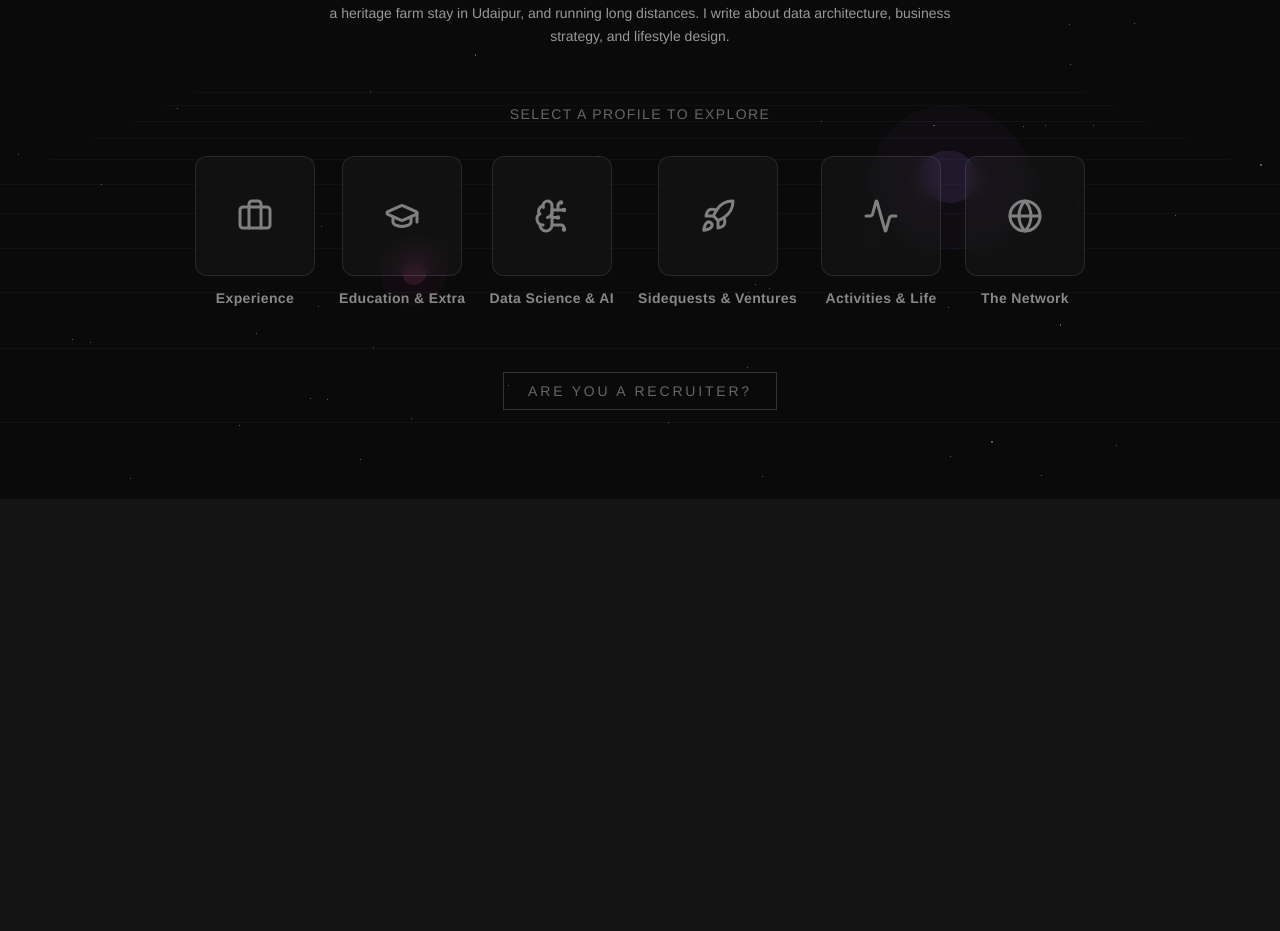
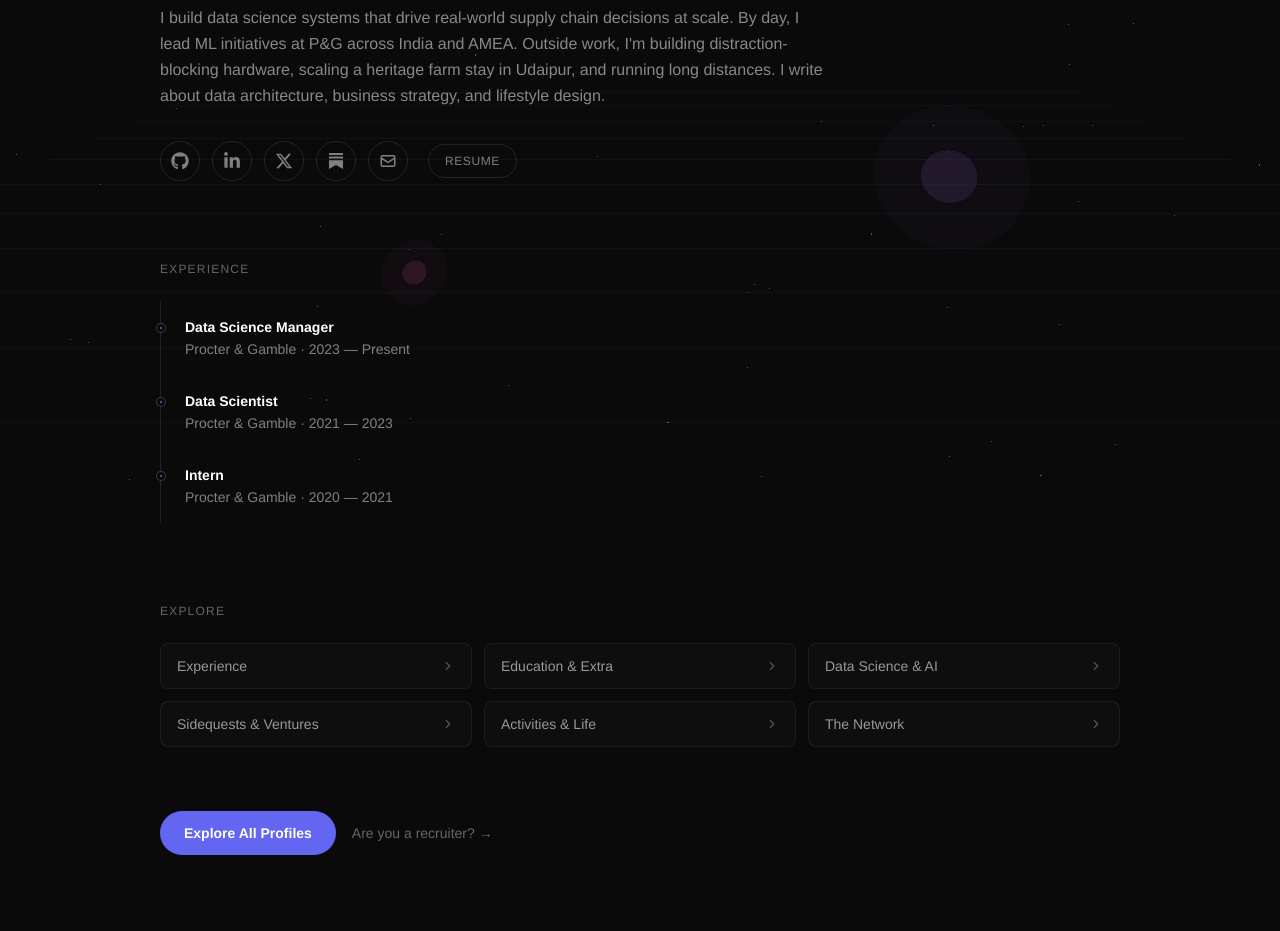
Before and after one commit to surpha/suraj-portfolio, a Next.js app: page / in a window 1280 px wide. Shown: the part 301-1232 px from the top of the page. Before the commit the page ends 800 px from the top, so only its background shows below. Built offline with nearby package versions, Linux system fonts and the light colour scheme.

Commit message:
feat: summary landing page with intro, experience snapshot, and domain grid

```diff
--- a/src/app/page.tsx
+++ b/src/app/page.tsx
@@ -1,9 +1,9 @@
 "use client";
 
 import { useState } from "react";
-import { motion } from "framer-motion";
 import config from "@/data/configuration.json";
 import { FullPortfolioConfig, DomainConfig } from "@/types";
+import SummaryLanding from "@/components/SummaryLanding";
 import DomainSelector from "@/components/DomainSelector";
 import DashboardLayout from "@/components/DashboardLayout";
 
@@ -11,25 +11,45 @@ const portfolio = config as FullPortfolioConfig;
 const domainList: DomainConfig[] = Object.values(portfolio.domains);
 
 export default function Home() {
+  const [view, setView] = useState<"landing" | "profiles" | "domain">("landing");
   const [currentDomain, setCurrentDomain] = useState<string | null>(null);
 
-  if (currentDomain !== null) {
+  if (view === "domain" && currentDomain !== null) {
     return (
       <DashboardLayout
         domain={portfolio.domains[currentDomain]}
         personal={portfolio.personal}
         allDomains={domainList}
-        onSwitchDomain={setCurrentDomain}
-        onReset={() => setCurrentDomain(null)}
+        onSwitchDomain={(id) => {
+          setCurrentDomain(id);
+          setView("domain");
+        }}
+        onReset={() => {
+          setCurrentDomain(null);
+          setView("profiles");
+        }}
+      />
+    );
+  }
+
+  if (view === "profiles") {
+    return (
+      <DomainSelector
+        domains={domainList}
+        personal={portfolio.personal}
+        onSelect={(id) => {
+          setCurrentDomain(id);
+          setView("domain");
+        }}
       />
     );
   }
 
   return (
-    <DomainSelector
+    <SummaryLanding
+      personal={portfolio.personal}
       domains={domainList}
-      personal={portfolio.personal}
-      onSelect={setCurrentDomain}
+      onExplore={() => setView("profiles")}
     />
   );
 }
--- /dev/null
+++ b/src/components/SummaryLanding.tsx
@@ -0,0 +1,192 @@
+"use client";
+
+import { motion } from "framer-motion";
+import dynamic from "next/dynamic";
+import { PersonalMetadata, DomainConfig } from "@/types";
+import { FaGithub, FaLinkedinIn, FaXTwitter } from "react-icons/fa6";
+import { SiSubstack } from "react-icons/si";
+import { HiOutlineMail } from "react-icons/hi";
+import { ChevronRight } from "lucide-react";
+
+const ParticleField = dynamic(() => import("@/components/ParticleField"), {
+  ssr: false,
+});
+
+interface SummaryLandingProps {
+  personal: PersonalMetadata;
+  domains: DomainConfig[];
+  onExplore: () => void;
+}
+
+const socialLinks = [
+  { icon: <FaGithub size={18} />, href: "https://github.com/surpha", label: "GitHub" },
+  { icon: <FaLinkedinIn size={18} />, href: "https://www.linkedin.com/in/suraj-phalod-26a042204/", label: "LinkedIn" },
+  { icon: <FaXTwitter size={18} />, href: "https://x.com/surpharosh", label: "X" },
+  { icon: <SiSubstack size={16} />, href: "https://substack.com", label: "Substack" },
+  { icon: <HiOutlineMail size={18} />, href: "mailto:hello@surajphalod.com", label: "Email" },
+];
+
+const experienceSnapshot = [
+  { role: "Data Science Manager", company: "Procter & Gamble", period: "2023 — Present" },
+  { role: "Data Scientist", company: "Procter & Gamble", period: "2021 — 2023" },
+  { role: "Intern", company: "Procter & Gamble", period: "2020 — 2021" },
+];
+
+export default function SummaryLanding({ personal, domains, onExplore }: SummaryLandingProps) {
+  return (
+    <div className="relative min-h-screen bg-[#0a0a0a]">
+      <ParticleField />
+
+      <div className="relative z-10 mx-auto max-w-5xl px-6 py-20 sm:px-8 sm:py-28">
+        {/* Hero section */}
+        <motion.div
+          initial={{ opacity: 0, y: 30 }}
+          animate={{ opacity: 1, y: 0 }}
+          transition={{ duration: 0.7 }}
+          className="flex flex-col items-start"
+        >
+          <p className="text-sm tracking-widest text-[#6366f1] uppercase">
+            Welcome
+          </p>
+
+          <h1 className="mt-4 text-5xl font-bold leading-tight text-white sm:text-6xl lg:text-7xl">
+            {personal.name}
+          </h1>
+
+          <p className="mt-3 text-xl text-[#b3b3b3] sm:text-2xl">
+            {personal.headline} at{" "}
+            <span className="text-white">{personal.company}</span>
+          </p>
+
+          <motion.p
+            initial={{ opacity: 0 }}
+            animate={{ opacity: 1 }}
+            transition={{ delay: 0.3, duration: 0.7 }}
+            className="mt-6 max-w-2xl text-base leading-relaxed text-[#888]"
+          >
+            {personal.about}
+          </motion.p>
+
+          {/* Social links */}
+          <motion.div
+            initial={{ opacity: 0 }}
+            animate={{ opacity: 1 }}
+            transition={{ delay: 0.5, duration: 0.5 }}
+            className="mt-8 flex items-center gap-3"
+          >
+            {socialLinks.map((s) => (
+              <a
+                key={s.label}
+                href={s.href}
+                target="_blank"
+                rel="noopener noreferrer"
+                aria-label={s.label}
+                className="flex h-10 w-10 items-center justify-center rounded-full border border-white/10 text-[#808080] transition-all hover:border-white/30 hover:text-white"
+              >
+                {s.icon}
+              </a>
+            ))}
+            <a
+              href={personal.resumeUrl}
+              target="_blank"
+              rel="noopener noreferrer"
+              className="ml-2 rounded-full border border-white/10 px-4 py-2 text-xs font-medium tracking-wider text-[#808080] transition-all hover:border-white/30 hover:text-white"
+            >
+              RESUME
+            </a>
+          </motion.div>
+        </motion.div>
+
+        {/* Experience snapshot */}
+        <motion.div
+          initial={{ opacity: 0, y: 30 }}
+          animate={{ opacity: 1, y: 0 }}
+          transition={{ delay: 0.4, duration: 0.7 }}
+          className="mt-20"
+        >
+          <h2 className="mb-6 text-xs font-medium tracking-widest text-[#666] uppercase">
+            Experience
+          </h2>
+          <div className="space-y-0 border-l border-white/10 pl-6">
+            {experienceSnapshot.map((exp, i) => (
+              <motion.div
+                key={i}
+                initial={{ opacity: 0, x: -10 }}
+                animate={{ opacity: 1, x: 0 }}
+                transition={{ delay: 0.5 + i * 0.1, duration: 0.4 }}
+                className="relative py-4"
+              >
+                {/* Dot */}
+                <div className="absolute -left-[29px] top-[22px] h-2.5 w-2.5 rounded-full border border-white/20 bg-[#0a0a0a]">
+                  <div className="absolute inset-[3px] rounded-full bg-[#6366f1]" />
+                </div>
+
+                <p className="text-sm font-semibold text-white">
+                  {exp.role}
+                </p>
+                <p className="mt-0.5 text-sm text-[#808080]">
+                  {exp.company} · {exp.period}
+                </p>
+              </motion.div>
+            ))}
+          </div>
+        </motion.div>
+
+        {/* Domains preview */}
+        <motion.div
+          initial={{ opacity: 0, y: 30 }}
+          animate={{ opacity: 1, y: 0 }}
+          transition={{ delay: 0.7, duration: 0.7 }}
+          className="mt-20"
+        >
+          <h2 className="mb-6 text-xs font-medium tracking-widest text-[#666] uppercase">
+            Explore
+          </h2>
+          <div className="grid grid-cols-2 gap-3 sm:grid-cols-3">
+            {domains.map((domain, i) => (
+              <motion.button
+                key={domain.id}
+                initial={{ opacity: 0, y: 10 }}
+                animate={{ opacity: 1, y: 0 }}
+                transition={{ delay: 0.8 + i * 0.05, duration: 0.3 }}
+                onClick={onExplore}
+                className="group flex items-center justify-between rounded-lg border border-white/[0.06] bg-white/[0.02] px-4 py-3 text-left transition-all hover:border-white/15 hover:bg-white/[0.04]"
+              >
+                <span className="text-sm text-[#999] transition-colors group-hover:text-white">
+                  {domain.title}
+                </span>
+                <ChevronRight size={14} className="text-[#555] transition-colors group-hover:text-white" />
+              </motion.button>
+            ))}
+          </div>
+        </motion.div>
+
+        {/* CTA */}
+        <motion.div
+          initial={{ opacity: 0 }}
+          animate={{ opacity: 1 }}
+          transition={{ delay: 1.0, duration: 0.6 }}
+          className="mt-16 flex items-center gap-4"
+        >
+          <button
+            onClick={onExplore}
+            className="rounded-full bg-[#6366f1] px-6 py-3 text-sm font-semibold text-white transition-colors hover:bg-[#5558e6]"
+          >
+            Explore All Profiles
+          </button>
+          <a
+            href="/recruiter"
+            className="text-sm text-[#666] transition-colors hover:text-white"
+          >
+            Are you a recruiter? →
+          </a>
+        </motion.div>
+
+        {/* Footer */}
+        <p className="mt-24 text-xs text-[#444]">
+          © {new Date().getFullYear()} {personal.name}
+        </p>
+      </div>
+    </div>
+  );
+}
```
